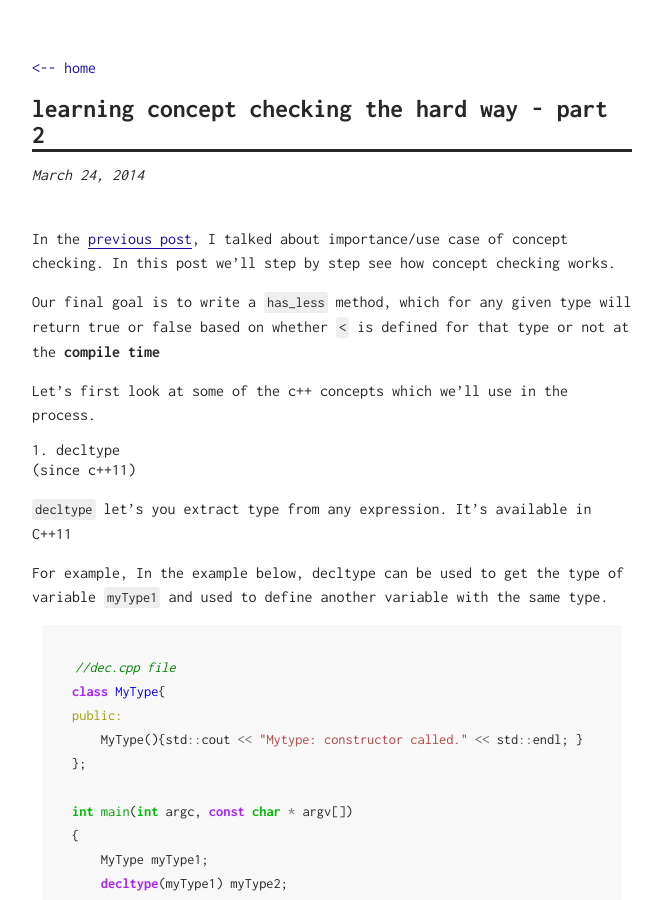
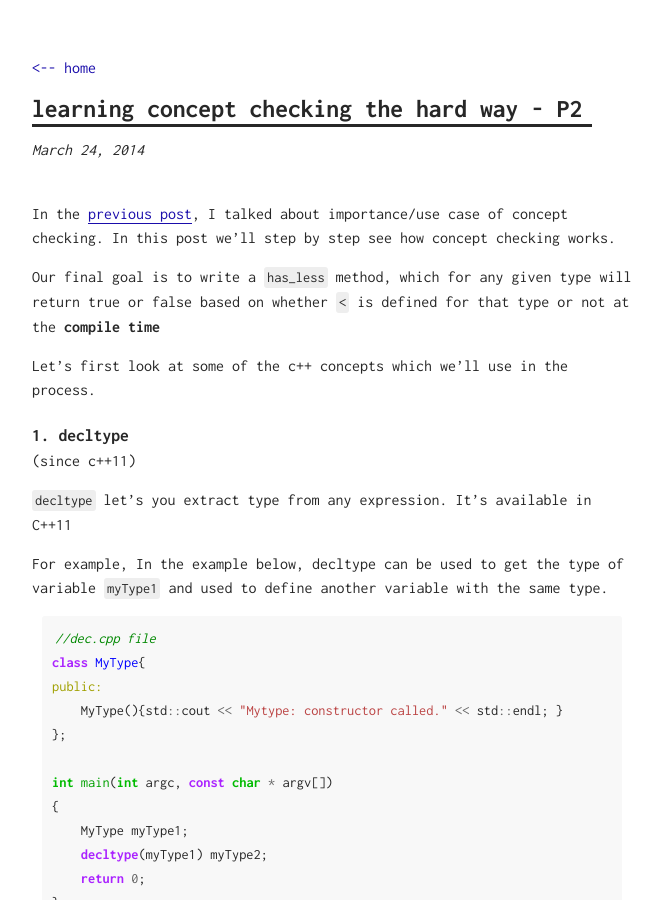
Before and after one commit to goyalankit/blog, a Jekyll site: the page built from _posts/2014-03-24-learning-concept-checking-the-hard-way-2.markdown, in a window 1280 px wide and 900 px high. Shown: the whole window, without its empty margins (308-971 px from the left). Built offline with Jekyll 4.4.1, drawn with Linux system fonts in a browser that asks for light colours.

Commit message:
Fixing more posts

````diff
--- a/_posts/2014-03-15-the-star-in-ruby.markdown
+++ b/_posts/2014-03-15-the-star-in-ruby.markdown
@@ -192,7 +192,7 @@
 know some other way that splash could be used feel free to suggest it in comments.
 
 
-References/Further Reading:
+## References/Further Reading:
 
 1. http://endofline.wordpress.com/2011/01/21/the-strange-ruby-splat/
 2. http://www.jacopretorius.net/2012/01/splat-operator-in-ruby.html
--- a/_posts/2014-03-24-learning-concept-checking-the-hard-way-2.markdown
+++ b/_posts/2014-03-24-learning-concept-checking-the-hard-way-2.markdown
@@ -1,6 +1,6 @@
 ---
 layout: post
-title: "learning concept checking the hard way - part 2"
+title: "learning concept checking the hard way - P2"
 date: 2014-03-24 18:38
 comments: true
 categories: code programming cpp templates concept-checking
@@ -17,7 +17,7 @@
 Let's first look at some of the c++ concepts which we'll use in the
 process.
 
-### 1. decltype
+## 1. decltype
 (since c++11)
 
 `decltype` let's you extract type from any expression. It's available in
@@ -27,7 +27,7 @@
 of variable `myType1` and used to define another variable with the same
 type.
 
-```cpp
+{% highlight cpp %}
 //dec.cpp file
 class MyType{
 public:
@@ -45,11 +45,12 @@
 Mytype: constructor called.
 Mytype: constructor called.
 
-```
+{% endhighlight %}
+
 
 **Takeaway**: we can use **decltype** to get type of a variable.
-<!-- more -->
-### 2. declval
+
+## 2. declval
 (since c++11)
 
 `declval` creates a default constructed type of its argument for use in type checking. It never returns a value.
@@ -63,7 +64,8 @@
 
 
 Example, taken from [cpp reference](http://naipc.uchicago.edu/2014/ref/cppreference/en/cpp/utility/declval.html)
-```cpp
+
+{% highlight cpp %}
 struct Default {
     int foo() const {return 1;}
 };
@@ -81,36 +83,37 @@
     decltype(std::declval<NonDefault>().foo()) n2 = n1; // int n2
     std::cout << "n2 = " << n2 << '\n';
 }
-```
+{% endhighlight %}
 
-### 3. constexpr
+## 3. constexpr
 (since c++11)
 
 `constexpr` gives you a constant at the compile time instead of runtime
 constant that you get using `const` keyword.
 
-```cpp
+{% highlight cpp %}
 constexpr int CreateConstant (int a, int b) { return a * b; }
 const int arraySize = CreateConstant(2,3);
-```
+{% endhighlight %}
 
 `arraySize` will be calculated at the compile time here.
 
-### 4. static_assert
+## 4. static_assert
 (since c++11)
 
 Performs compile-time assertion checking
-```cpp
+
+{% highlight cpp %}
 //will give you a compile time assertion failure error.
 int main(int argc, const char * argv[])
 {
     static_assert(1==2, "Assertion failed.");
     return 0;
 }
-```
+{% endhighlight %}
 
 
-### 5. Template specialization
+## 5. Template specialization
 
 Templates in c++ are turing complete and you can do lot of cool stuff
 with them. Some trivia about templates:
@@ -129,7 +132,7 @@
    specialized template which is both syntactically and semantically correct.
 
 
-```cpp
+{% highlight cpp %}
 
 // This is a valid code and will compile just fine
 template <typename T>
@@ -148,8 +151,7 @@
     hello<int>(2);
     return 0;
 }
-
-```
+{% endhighlight %}
 
 
 * **Substitution failure is not an error (SFINAE)**
@@ -169,7 +171,7 @@
   example below compiler has two candidates for `hello<int>`. Compiler
   chooses the non-variadic one.
 
-```cpp
+{% highlight cpp %}
 template <typename T>
 // Note the variadic(...) arguments
 void hello(...){
@@ -186,7 +188,8 @@
 }
 >> ./a.out
 non-variadic method.
-```
+{% endhighlight %}
+
 
 ---
 
````
Also changed, not shown: _posts/2013-07-23-modularize-sinatra.markdown (+9 -12 lines), _posts/2014-03-21-learning-concept-checking-the-hard-way-1.markdown (+15 -13 lines).
